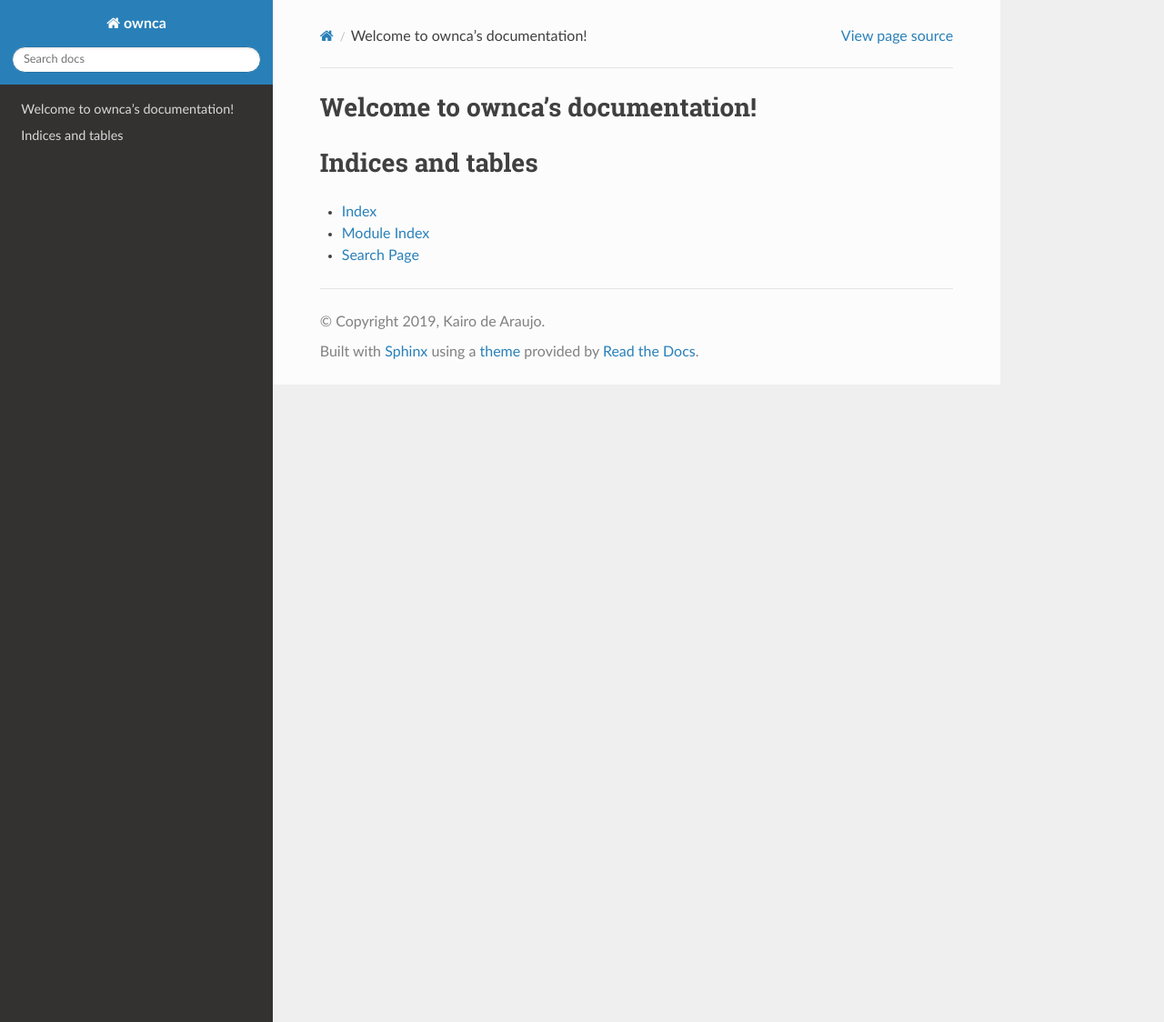
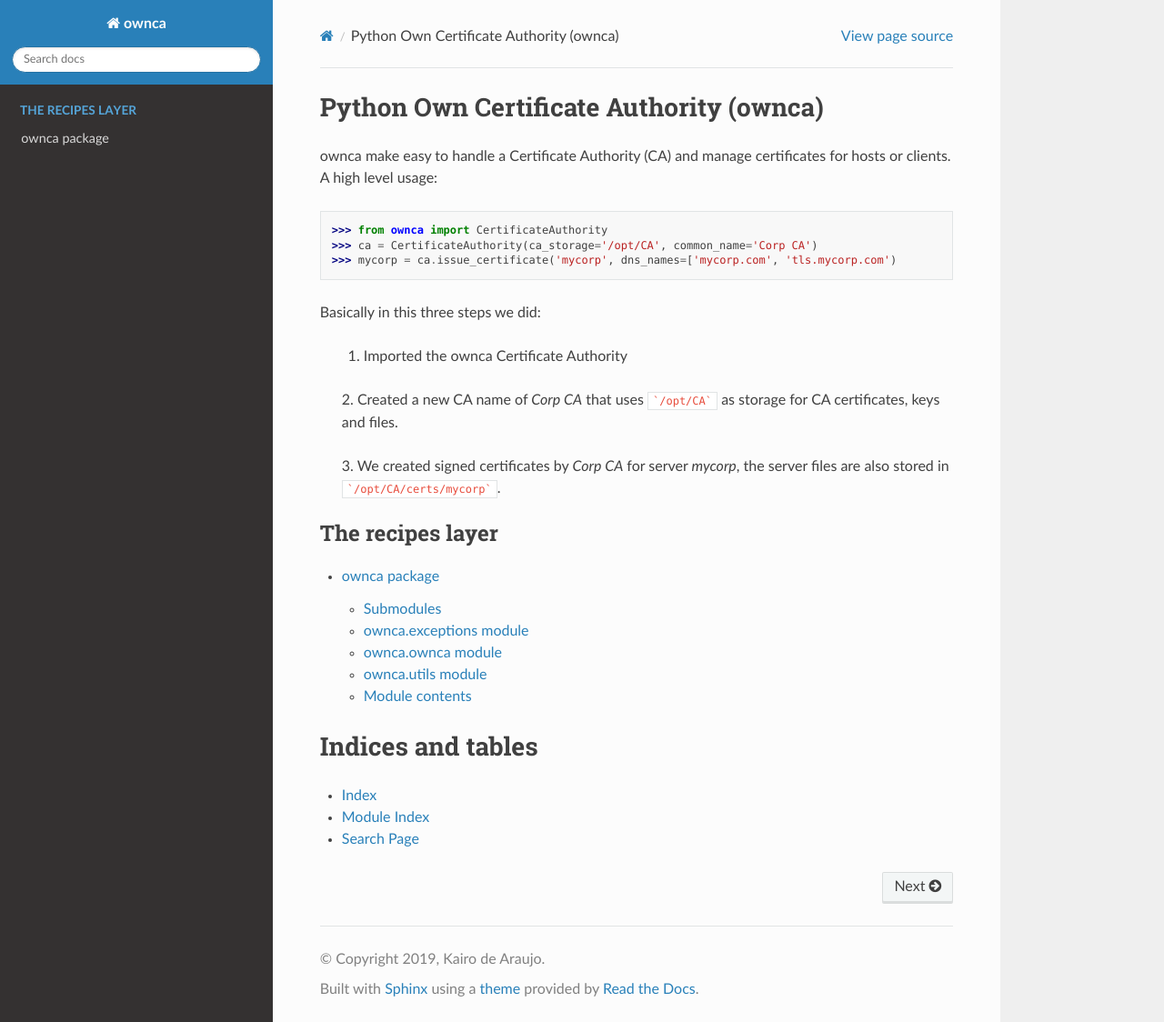
Before and after one commit to OwnCA/ownca, a Sphinx documentation site: the page built from docs/source/index.rst, in a window 1280 px wide and 1124 px high. Shown: the whole window at 91% size. Built offline with Sphinx 7.4.7 and the Read the Docs theme 2.0.0, drawn with Linux system fonts in a browser that asks for light colours.

Commit message:
Some initial documentation

````diff
--- a/docs/source/index.rst
+++ b/docs/source/index.rst
@@ -3,8 +3,35 @@
    You can adapt this file completely to your liking, but it should at least
    contain the root `toctree` directive.
 
-Welcome to ownca's documentation!
-=================================
+Python Own Certificate Authority (ownca)
+========================================
+
+ownca make easy to handle a Certificate Authority (CA) and manage certificates
+for hosts or clients. A high level usage:
+
+.. code-block:: python
+
+   >>> from ownca import CertificateAuthority
+   >>> ca = CertificateAuthority(ca_storage='/opt/CA', common_name='Corp CA')
+   >>> mycorp = ca.issue_certificate('mycorp', dns_names=['mycorp.com', 'tls.mycorp.com')
+
+
+Basically in this three steps we did:
+
+   1. Imported the ownca Certificate Authority
+
+   2. Created a new CA name of *Corp CA* that uses ```/opt/CA``` as storage for CA
+   certificates, keys and files.
+
+   3. We created signed certificates by *Corp CA* for server *mycorp*, the server
+   files are also stored in ```/opt/CA/certs/mycorp```.
+
+.. toctree::
+    :maxdepth: 2
+    :caption: The recipes layer
+
+    ownca
+
 
 .. toctree::
    :maxdepth: 2
````
Also changed, not shown: README.md (+20 -2 lines), docs/source/ownca.rst (+0 -8 lines).
